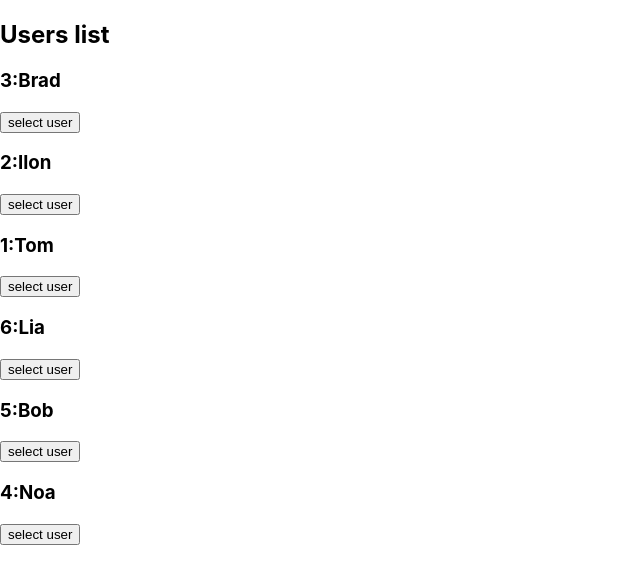
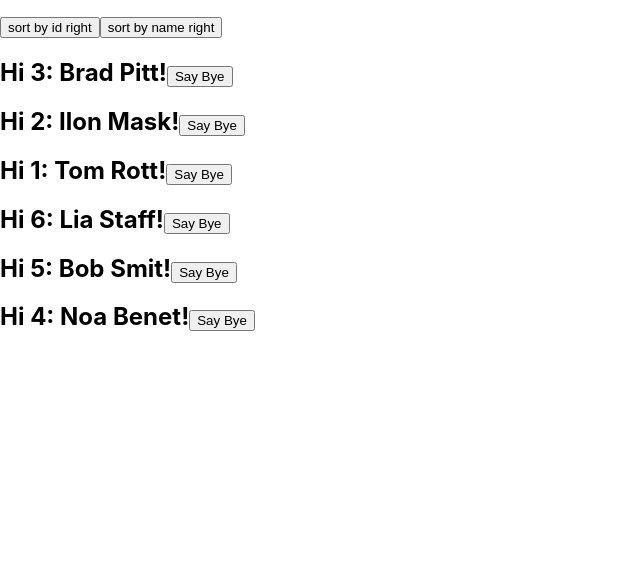
Before and after one commit to novolokova/react-18-01-23, a React (Create React App) app: page / in a window 1280 px wide. Shown: the top 584 px of the page, without its empty margins (0-640 px from the left). Built offline with nearby package versions, Linux system fonts and the light colour scheme.

Commit message:
CiaoSection Child-Child CiaoSorted

```diff
--- a/src/App.js
+++ b/src/App.js
@@ -1,7 +1,7 @@
 import { Component } from "react";
 import "./App.css";
-
-import UserSection from './components/UserSection';
+// import UserSection from './components/UserSection';
+import CiaoSection from './components/CiaoSection/index';
 
 
 
@@ -12,7 +12,7 @@ class App extends Component {
   // }
 
   render() {
-    return <UserSection/>;
+    return <CiaoSection/>;
 
 
 }
--- /dev/null
+++ b/src/components/CiaoSection/CiaoSorted/index.jsx
@@ -0,0 +1,19 @@
+import React, { Component } from "react";
+
+class CiaoSorted extends Component {
+  render() {
+    const { isDirectionById, isDirectionByName, sortUsersById, sortByName } = this.props;
+    return (
+      <p>
+        <button onClick={sortUsersById}>
+          sort by id {isDirectionById ? "right" : "revert"}
+        </button>
+        <button onClick={sortByName}>
+          sort by name {isDirectionByName ? "right" : "revert"}
+        </button>
+      </p>
+    );
+  }
+}
+
+export default CiaoSorted;
--- a/src/components/CiaoSection/index.jsx
+++ b/src/components/CiaoSection/index.jsx
@@ -1,6 +1,6 @@
 import { Component } from "react";
-import CiaoList from "../CiaoList";
-
+import CiaoList from "./CiaoList";
+import CiaoSorted from "./CiaoSorted";
 
 class CiaoSection extends Component {
   constructor(props) {
@@ -73,7 +73,6 @@ class CiaoSection extends Component {
       return isDirectionById ? current.id - next.id : next.id - current.id;
     });
     //записати відсортований масив у стан
-    // this.setState({users:users})
     this.setState({ users: usersCopy, isDirectionById: !isDirectionById });
   };
 
@@ -81,15 +80,13 @@ class CiaoSection extends Component {
     const { users, isDirectionById, isDirectionByName } = this.state;
     return (
       <>
-        <p>
-          <button onClick={this.sortUsersById}>
-            sort by id {isDirectionById ? "right" : "revert"}
-          </button>
-          <button onClick={this.sortByName}>
-            sort by name {isDirectionByName ? "right" : "revert"}
-          </button>
-        </p>
-      <CiaoList users={users} />
+        <CiaoSorted
+          isDirectionById={isDirectionById}
+          isDirectionByName={isDirectionByName}
+          sortUsersById={this.sortUsersById}
+          sortByName={this.sortByName}
+        />
+        <CiaoList users={users} />
       </>
     );
   }
```
Also changed, not shown: src/components/CiaoSection/Ciao/index.jsx (renamed from src/components/Ciao/index.jsx), src/components/CiaoSection/CiaoList/index.jsx (renamed from src/components/CiaoList/index.jsx).
